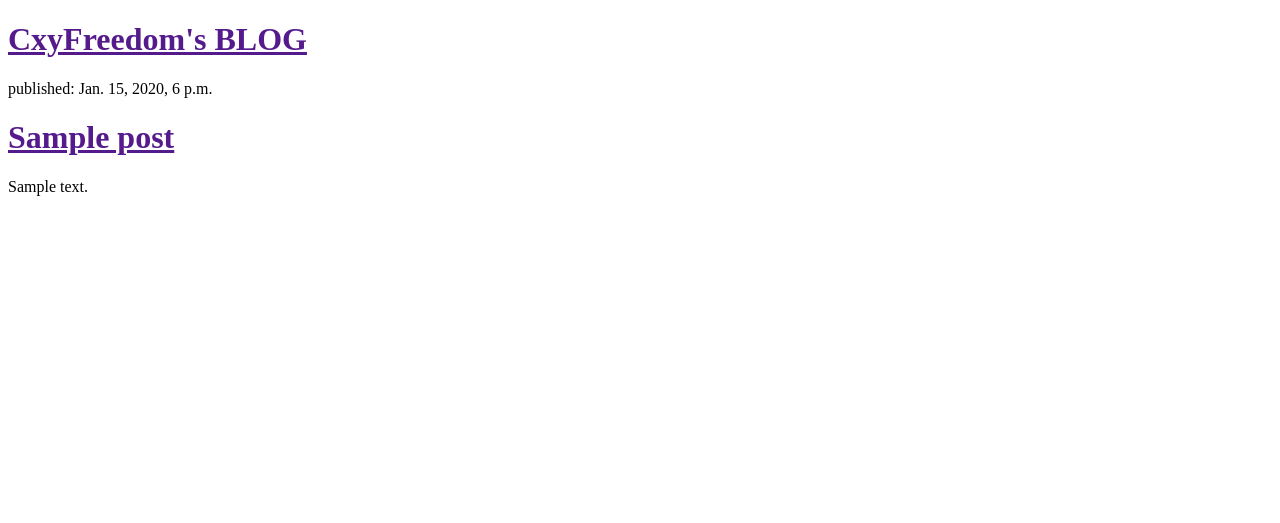
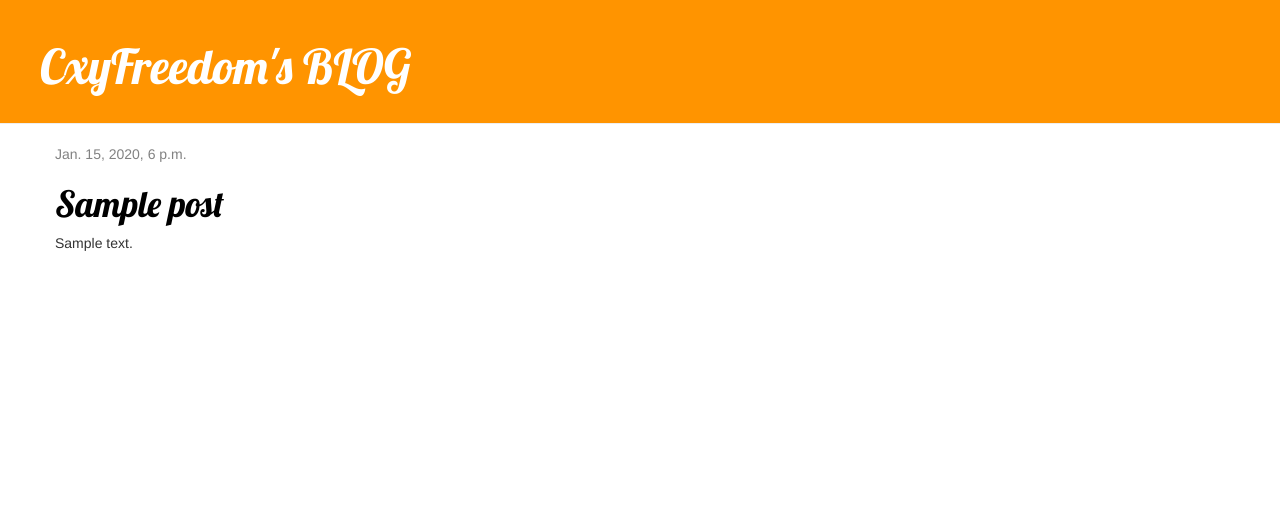
Before and after one commit to cxyfreedom/django_sample_blog, a Django app: template my_blog/templates/my_blog/post_list.html in a window 1280 px wide. Shown: the top 523 px of the page. Run offline with Django 3.2, Linux system fonts and the light colour scheme; the template is opened without the code that fills it: values that come from a table or form of the project are taken from there, others are empty; tables that the repository leaves empty hold one stand-in row (values such as "Sample post"); some libraries are stand-ins or nearby versions.

Commit message:
add view and template for detail blog post

```diff
--- /dev/null
+++ b/my_blog/static/css/my_blog.css
@@ -0,0 +1,56 @@
+/*h1 a {
+	color: #FCA205;
+	font-family: Lobster;
+}
+
+body {
+	padding-left: 15px;
+}*/
+
+.page-header {
+	background-color: #ff9400;
+	margin-top: 0;
+	padding: 20px 20px 20px 40px;
+}
+
+.page-header h1, .page-header h1 a, .page-header h1 a:visited, .page-header h1 a:active {
+	color: #ffffff;
+	font-size: 36pt;
+	text-decoration: none;
+}
+
+.content {
+	margin-left: 40px;
+}
+
+h1, h2, h3, h4 {
+	font-family: 'Lobster', cursive;
+}
+
+.date {
+	float: none;
+	color: #828282;
+}
+
+.save {
+	float: right;
+}
+
+.post-form textarea, .post-form input {
+	width: 100%;
+}
+
+.top-menu, .top-menu:hover, .top-menu:visited {
+	color: #ffffff;
+	float: right;
+	font-size: 26pt;
+	margin-right: 20px;
+}
+
+.post {
+	margin-bottom: 70px;
+}
+
+.post h1 a, .post h1 a:visited {
+	color: #000000;
+}
--- /dev/null
+++ b/my_blog/templates/my_blog/base.html
@@ -0,0 +1,43 @@
+{% load staticfiles %}
+<!DOCTYPE html>
+<html>
+<head>
+	<link rel="stylesheet" href="//cdn.bootcss.com/bootstrap/3.3.5/css/bootstrap.min.css">
+	<link rel="stylesheet" href="//cdn.bootcss.com/bootstrap/3.3.5/css/bootstrap-theme.min.css">
+	<link rel="stylesheet" type="text/css" href="{% static 'css/my_blog.css'%}">
+	<link href="//fonts.googleapis.com/css?family=Lobster&subset=latin,latin-ext" rel="stylesheet" type="text/css">
+	<title>CxyFreedom's BLOG</title>
+</head>
+<body>
+	<div class="page-header">
+		<h1><a href="">CxyFreedom's BLOG</a></h1>
+	</div>
+
+	<!-- <div>
+		<p>published: 2015.12.17, 14:45</p>
+		<h2><a href="">Hello Django</a></h2>
+		<p>First Article: Hello Django!</p>
+	</div>
+
+	<div>
+		<p>published: 2015.12.17, 14:45</p>
+		<h2><a href="">Test Blog</a></h2>
+		<p>TSM! TSM! TSM!</p>
+	</div>
+
+	<div>
+		{% for post in posts %}
+			{{ post }}
+		{% endfor %}
+	</div> -->
+
+	<div class="content container">
+        <div class="row">
+            <div class="col-md-8">
+                {% block content %}
+                {% endblock %}
+            </div>
+        </div>
+    </div>
+</body>
+</html>
--- a/my_blog/templates/my_blog/post_list.html
+++ b/my_blog/templates/my_blog/post_list.html
@@ -1,37 +1,13 @@
-<!DOCTYPE html>
-<html>
-<head>
-	<title>CxyFreedom's BLOG</title>
-</head>
-<body>
-	<div>
-		<h1><a href="">CxyFreedom's BLOG</a></h1>
+{% extends 'my_blog/base.html' %}
+
+{% block content %}
+{% for post in posts %}
+	<div class="post">
+		<div class="date">
+			{{ post.published_date }}
+		</div>
+		<h1><a href="{% url 'post_detail' pk=post.pk %}">{{ post.title }}</a></h1>
+		<p>{{ post.text|linebreaks }}</p>
 	</div>
-
-	<!-- <div>
-		<p>published: 2015.12.17, 14:45</p>
-		<h2><a href="">Hello Django</a></h2>
-		<p>First Article: Hello Django!</p>
-	</div>
-
-	<div>
-		<p>published: 2015.12.17, 14:45</p>
-		<h2><a href="">Test Blog</a></h2>
-		<p>TSM! TSM! TSM!</p>
-	</div>
-
-	<div>
-		{% for post in posts %}
-			{{ post }}
-		{% endfor %}
-	</div> -->
-
-	{% for post in posts %}
-		<div>
-			<p>published: {{ post.published_date }}</p>
-			<h1><a href="">{{ post.title }}</a></h1>
-			<p>{{ post.text | linebreaks }}</p>
-		</div>
-	{% endfor %}
-</body>
-</html>
+{% endfor %}
+{% endblock content %}
--- a/my_blog/urls.py
+++ b/my_blog/urls.py
@@ -2,5 +2,6 @@ from django.conf.urls import url
 from . import views
 
 urlpatterns = [
-	url(r'^$', views.post_list, name='post_list')
+	url(r'^$', views.post_list, name='post_list'),
+	url(r'^post/(?P<pk>[0-9]+)/$', views.post_detail, name='post_detail'),
 ]
--- a/my_blog/views.py
+++ b/my_blog/views.py
@@ -1,4 +1,4 @@
-from django.shortcuts import render
+from django.shortcuts import render, get_object_or_404
 from django.utils import timezone
 from .models import Post
 
@@ -6,3 +6,7 @@ from .models import Post
 def post_list(request):
 	posts = Post.objects.filter(published_date__lte=timezone.now()).order_by('published_date')
 	return render(request, 'my_blog/post_list.html', {'posts': posts})
+
+def post_detail(request, pk):
+	post = get_object_or_404(Post, pk=pk)
+	return render(request, 'my_blog/post_detail.html', {'post': post})
```
Also changed, not shown: my_blog/templates/my_blog/post_detail.html (added, +13 -0 lines).
